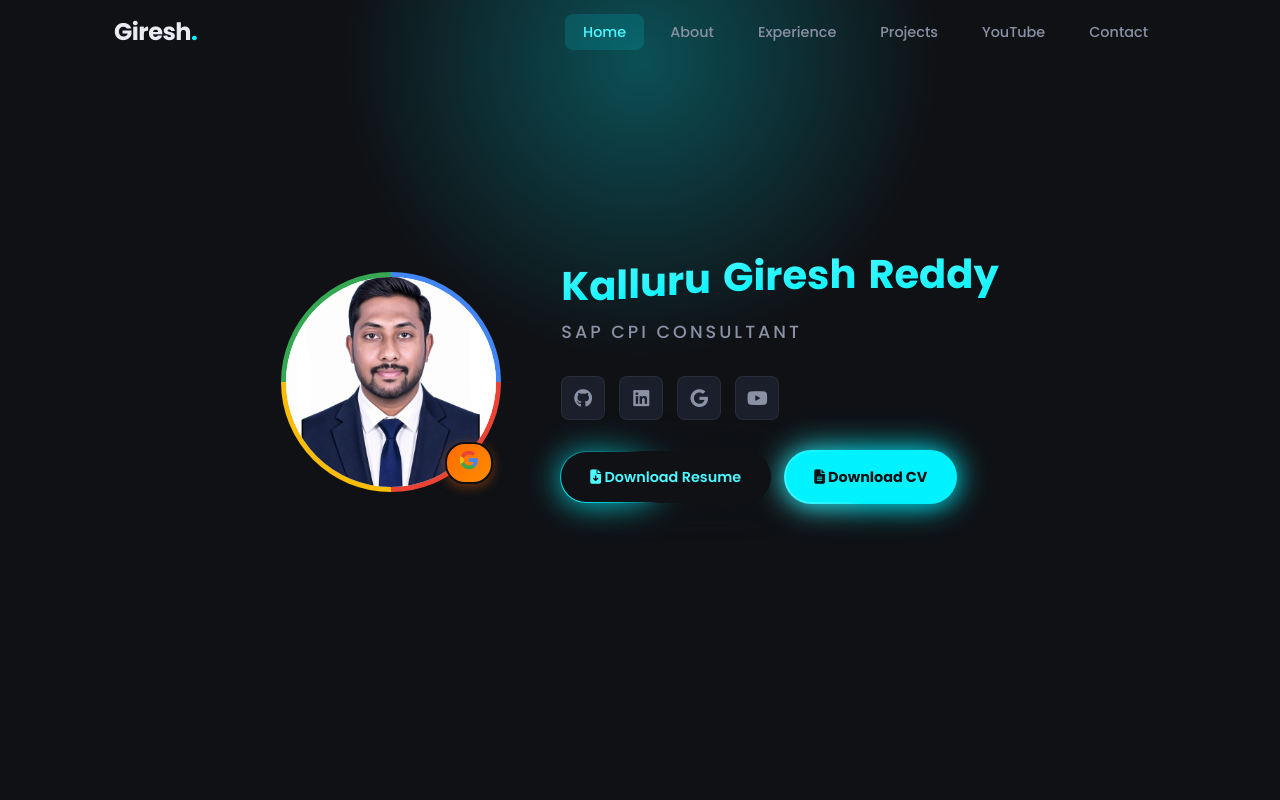
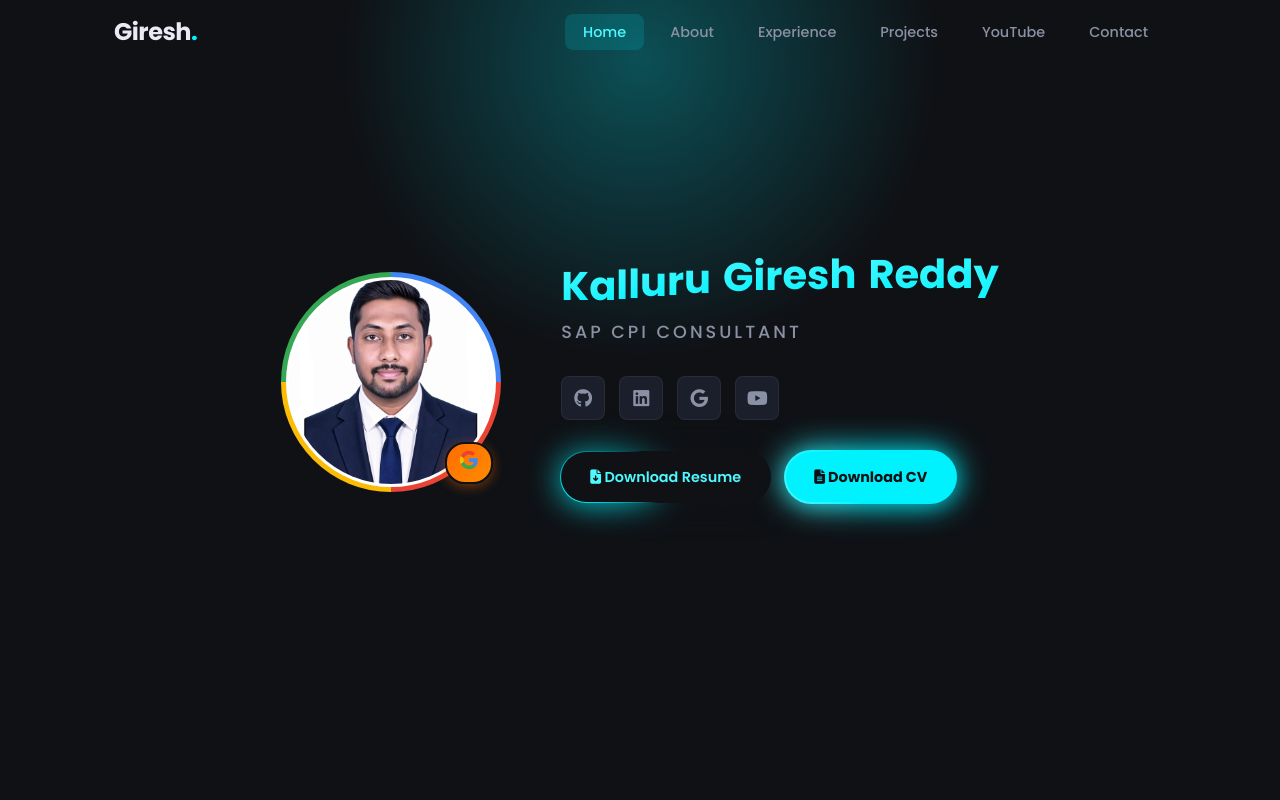
Before and after one commit to kgr-tech/My_SAP_Analyst, a plain HTML site: page index.html in a window 1280 px wide. Shown: the top 800 px of the page. Drawn offline with Linux system fonts and the light colour scheme; no server answers.

Commit message:
Add white background and border inside Google colored ring

```diff
--- a/style.css
+++ b/style.css
@@ -353,6 +353,9 @@
   border-radius: 50%;
   object-fit: cover;
   display: block;
+  background: #fff;
+  border: 3px solid #fff;
+}
   background: #fff;
 }
 }
```
